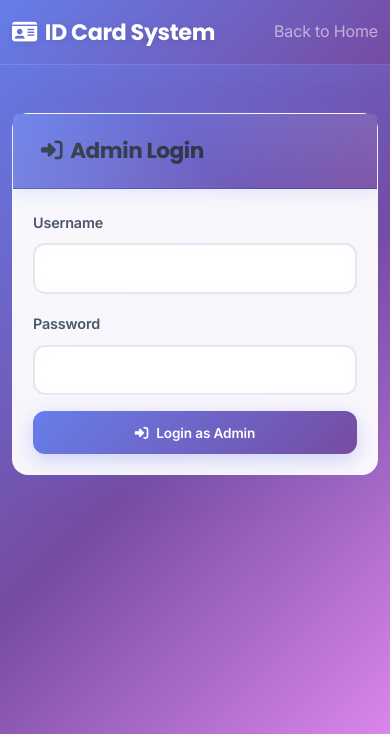
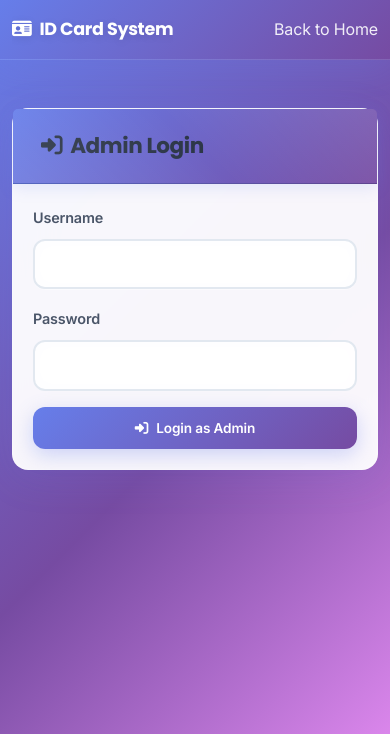
Before and after one commit to Abdul-cm/ID_generater, a PHP site: page /admin/login.php in a window 390 px wide. Shown: the top 734 px of the page. Run offline with PHP 8.4, Linux system fonts and the light colour scheme; some libraries are stand-ins or nearby versions.

Commit message:
Fix navbar overlap and optimize login forms - Reduced navbar brand size - Added auth-card styling - Fixed dropdown menu styling - Improved responsive layout

```diff
--- a/admin/login.php
+++ b/admin/login.php
@@ -98,8 +98,8 @@ if ($_SERVER['REQUEST_METHOD'] === 'POST') {
     <!-- Main Content -->
     <div class="container mt-5">
         <div class="row justify-content-center">
-            <div class="col-lg-5">
-                <div class="card">
+            <div class="col-md-8 col-lg-5 col-xl-4">
+                <div class="card auth-card">
                     <div class="card-header">
                         <h4 class="mb-0"><i class="fas fa-sign-in-alt me-2"></i>Admin Login</h4>
                     </div>
@@ -139,5 +139,6 @@ if ($_SERVER['REQUEST_METHOD'] === 'POST') {
     </div>
 
     <script src="https://cdn.jsdelivr.net/npm/bootstrap@5.3.3/dist/js/bootstrap.bundle.min.js"></script>
+    <script src="../assets/js/main.js"></script>
 </body>
 </html>
--- a/assets/css/style.css
+++ b/assets/css/style.css
@@ -84,22 +84,64 @@ body {
     box-shadow: 0 8px 32px rgba(102, 126, 234, 0.15);
     backdrop-filter: blur(10px);
     border-bottom: 1px solid rgba(255, 255, 255, 0.1);
+    position: relative;
+    z-index: 1000;
 }
 
 .navbar-brand {
     font-family: 'Poppins', sans-serif;
     font-weight: 700;
-    font-size: 1.6rem;
+    font-size: 1.3rem;
     letter-spacing: -0.02em;
     color: #fff !important;
     text-shadow: 0 2px 8px rgba(0,0,0,0.1);
     transition: all 0.3s ease;
+    max-width: 280px;
+    white-space: nowrap;
+    overflow: hidden;
+    text-overflow: ellipsis;
 }
 
 .navbar-brand:hover {
     transform: translateY(-1px);
     text-shadow: 0 4px 12px rgba(0,0,0,0.15);
 }
+
+/* Navbar dropdown styling */
+.navbar .nav-link {
+    color: rgba(255, 255, 255, 0.9) !important;
+    transition: all 0.3s ease;
+}
+
+.navbar .nav-link:hover {
+    color: #fff !important;
+}
+
+.navbar .dropdown-menu {
+    background: #fff;
+    border: none;
+    border-radius: 8px;
+    box-shadow: 0 8px 24px rgba(0, 0, 0, 0.15);
+    margin-top: 0.5rem;
+    padding: 0.5rem 0;
+}
+
+.navbar .dropdown-item {
+    padding: 0.6rem 1.5rem;
+    color: #2d3748;
+    transition: all 0.2s ease;
+}
+
+.navbar .dropdown-item:hover {
+    background: linear-gradient(135deg, #667eea 0%, #764ba2 100%);
+    color: #fff;
+}
+
+.navbar .dropdown-item i {
+    width: 20px;
+    text-align: center;
+}
+
 
 .hero-section {
     background: linear-gradient(135deg, #667eea 0%, #764ba2 50%, #f093fb 100%);
@@ -150,6 +192,12 @@ body {
     backdrop-filter: blur(20px);
     transition: all 0.3s cubic-bezier(0.4, 0, 0.2, 1);
     border: 1px solid rgba(255, 255, 255, 0.2);
+}
+
+.auth-card {
+    max-width: 420px;
+    margin-left: auto;
+    margin-right: auto;
 }
 .card:hover {
     transform: translateY(-8px) scale(1.02);
@@ -418,7 +466,6 @@ body {
 @media print {
     * {
         -webkit-print-color-adjust: exact !important;
-        color-adjust: exact !important;
         print-color-adjust: exact !important;
     }
 
@@ -974,7 +1021,8 @@ section h2::after {
     }
 
     .navbar-brand {
-        font-size: 1.4rem;
+        font-size: 1.1rem;
+        max-width: 200px;
     }
 
     h1 {
--- a/login.php
+++ b/login.php
@@ -114,8 +114,8 @@ if ($_SERVER['REQUEST_METHOD'] === 'POST') {
     <!-- Main Content -->
     <div class="container mt-5">
         <div class="row justify-content-center">
-            <div class="col-lg-6">
-                <div class="card">
+            <div class="col-md-8 col-lg-5 col-xl-4">
+                <div class="card auth-card">
                     <div class="card-header">
                         <h4 class="mb-0"><i class="fas fa-sign-in-alt me-2"></i>Login</h4>
                     </div>
```
